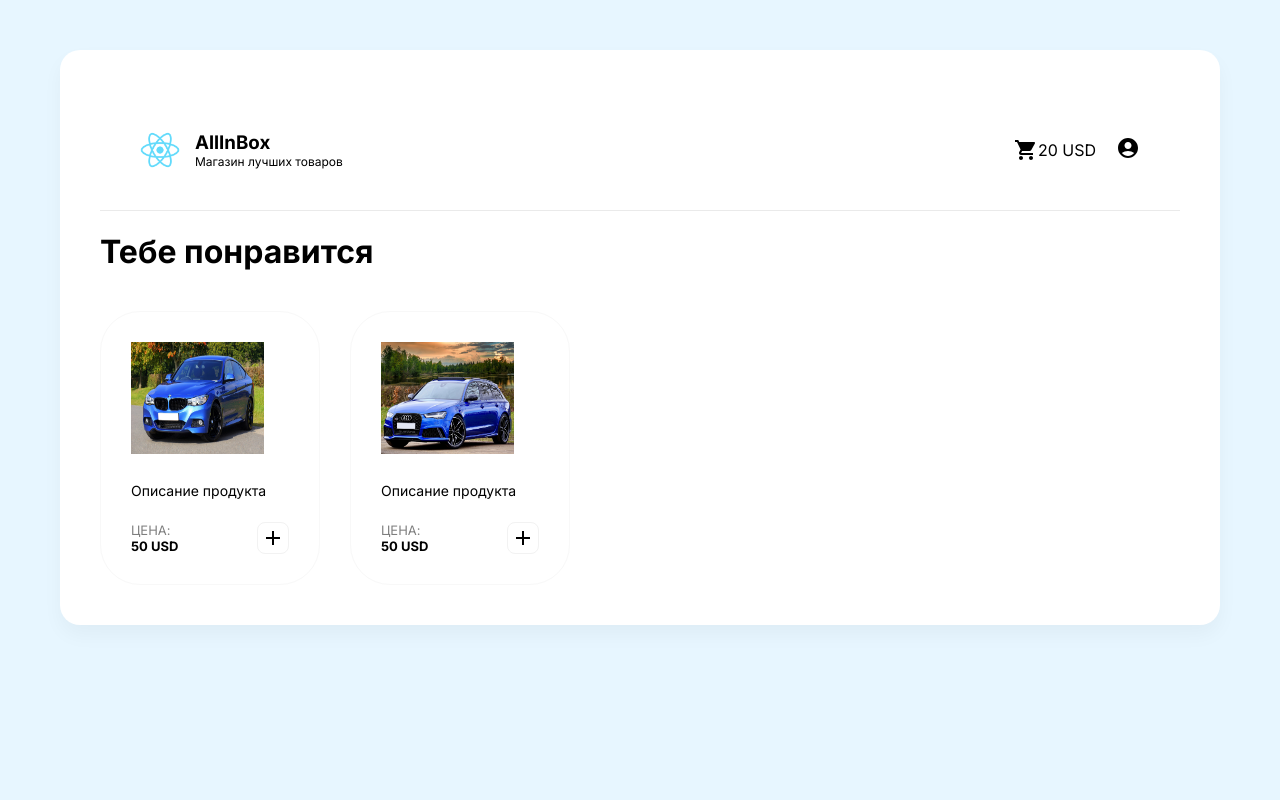
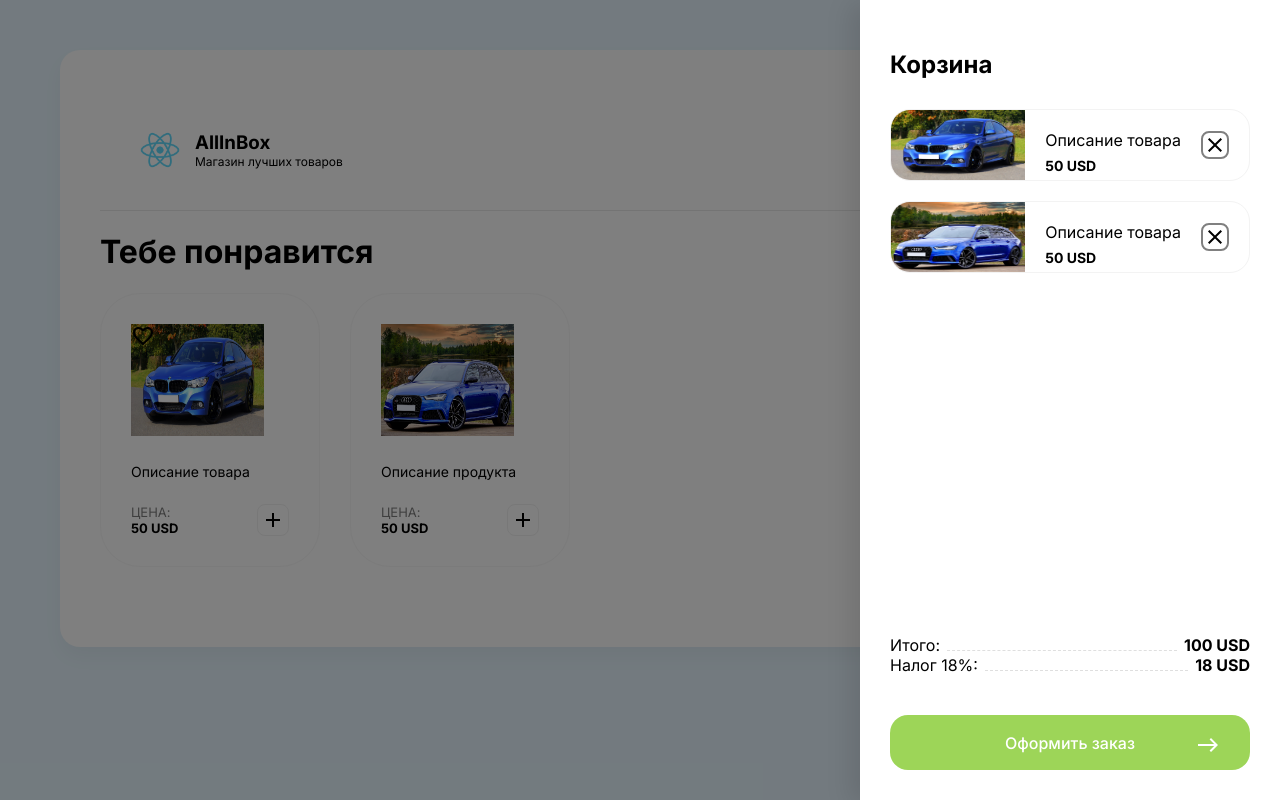
Before and after one commit to Cumali99/online-store, a React (Create React App) app: page / in a window 1280 px wide. Built offline with nearby package versions, Linux system fonts and the light colour scheme.

Commit message:
The shopping cart has been added

```diff
--- a/src/App.module.scss
+++ b/src/App.module.scss
@@ -1,3 +1,15 @@
+body {
+  margin: 0;
+
+  -webkit-font-smoothing: antialiased;
+  -moz-osx-font-smoothing: grayscale;
+  background: #e7f6ff;
+}
+
+* {
+  font-family: "Inter", system-ui;
+}
+
 .button {
   display: flex;
   align-items: center;
@@ -11,6 +23,43 @@
   cursor: pointer;
   &:hover {
     background: grey;
+  }
+}
+
+.greenButton {
+  width: 100%;
+  height: 55px;
+  background: #9dd558;
+  border-radius: 18px;
+  color: white;
+  margin-top: 40px;
+  border: none;
+  font-size: 16px;
+  font-weight: 500;
+  cursor: pointer;
+  transition: 0.1s ease-in;
+
+  &:hover {
+    background: lighten($color: #9dd558, $amount: 5%);
+  }
+  &:active {
+    background: darken($color: #9dd558, $amount: 5%);
+  }
+}
+
+.removeB {
+  // opacity: 0.4;
+  display: flex;
+  align-items: center;
+  justify-content: center;
+  border: 2px solid grey;
+  border-radius: 8px;
+  cursor: pointer;
+  transition: transform 0.4s ease-in-out, color 0.4s ease-in-out;
+
+  &:hover {
+    color: red;
+    transform: rotate(180deg);
   }
 }
 
@@ -28,13 +77,6 @@
 .imgProduct {
   width: 133px;
   height: 112px;
-}
-body {
-  margin: 0;
-  font-family: "Inter", system-ui;
-  -webkit-font-smoothing: antialiased;
-  -moz-osx-font-smoothing: grayscale;
-  background: #e7f6ff;
 }
 
 .flexRow {
@@ -110,12 +152,30 @@ body {
 }
 
 .content {
-  h1 {
-    margin-bottom: 40px;
+  margin-bottom: 40px;
+
+  .upBlock {
+    display: flex;
+    align-items: center;
+    justify-content: space-between;
+  }
+
+  .searchBlock {
+    display: flex;
+    border: 1px solid #f3f3f3;
+    align-items: center;
+    border-radius: 8px;
+    padding: 0 15px;
+    input {
+      border: 0;
+      padding: 13px;
+      font-size: 16px;
+      width: 200px;
+    }
   }
 }
 
-.featured {
+.featured /*избранные*/ {
   display: flex;
 
   .card {
@@ -124,6 +184,18 @@ body {
     width: 220px;
     border-radius: 40px;
     margin-right: 30px;
+    transition: box-shadow 0.2s ease-in-out, transform 0.2s ease-in-out;
+    cursor: pointer;
+
+    &:hover {
+      box-shadow: 0px 20px 35px rgba(0, 0, 0, 0.06);
+      transform: translateY(-5px);
+    }
+
+    .favorite {
+      position: absolute;
+      cursor: pointer;
+    }
 
     span {
       font-size: 13px;
@@ -147,3 +219,104 @@ body {
     align-items: center;
   }
 }
+
+.overlay {
+  position: absolute;
+  left: 0;
+  top: 0;
+  width: 100%;
+  height: 100%;
+  z-index: 1;
+  background: rgba(0, 0, 0, 0.5);
+}
+
+.drawer {
+  display: flex;
+  flex-direction: column;
+  position: absolute;
+  width: 420px;
+  height: 100%;
+  right: 0;
+  background: white;
+  box-shadow: -10px 4px 24px rgba(0, 0, 0, 0.1);
+  padding: 30px;
+
+  h2 {
+    margin-bottom: 30px;
+  }
+
+  .greenButton {
+    position: relative;
+
+    &:hover {
+      .eastIcon {
+        transform: translateX(5px);
+      }
+
+      &:active {
+        .eastIcon {
+          transform: translateX(10px);
+        }
+      }
+    }
+    .eastIcon {
+      position: absolute;
+      right: 30px;
+      transition: transform 0.2s ease-in-out;
+    }
+  }
+}
+
+.cartItem {
+  display: flex;
+  align-items: center;
+  border: 1px solid #f3f3f3;
+  border-radius: 20px;
+  overflow: hidden;
+  margin-bottom: 20px;
+
+  img {
+    flex: 1;
+    width: 70px;
+    height: 70px;
+    background-size: contain;
+    background-position: 0 10px;
+    background-repeat: no-repeat;
+    margin-right: 20px;
+  }
+
+  div {
+    margin-right: 20px;
+
+    p {
+      font-size: 16px;
+      margin-bottom: 5px;
+    }
+
+    b {
+      font-size: 14px;
+    }
+  }
+}
+
+.items {
+  display: flex;
+  flex-direction: column;
+  flex: 1;
+}
+
+.cartTotalBlock {
+  div {
+    display: flex;
+    flex: 1;
+    height: 1px;
+    border-bottom: 1px dashed #dfdfdf;
+    position: relative;
+    top: -4px;
+    margin: 0 7px;
+  }
+  li {
+    display: flex;
+    align-items: flex-end;
+  }
+}
--- a/src/App.tsx
+++ b/src/App.tsx
@@ -2,11 +2,58 @@ import style from "./App.module.scss";
 import ShoppingCartIcon from "@mui/icons-material/ShoppingCart";
 import AccountCircleIcon from "@mui/icons-material/AccountCircle";
 import AddIcon from "@mui/icons-material/Add";
-import { display } from "@mui/system";
+import SearchIcon from "@mui/icons-material/Search";
+import FavoriteIconFalse from "@mui/icons-material/FavoriteBorder";
+import FavoriteIconTrue from "@mui/icons-material/Favorite";
+import CheckIcon from "@mui/icons-material/Check";
+import CloseIcon from "@mui/icons-material/Close";
+import EastIcon from "@mui/icons-material/East";
 
 function App() {
   return (
     <div className={style.wrapper}>
+      <div className={style.overlay}>
+        <div className={style.drawer}>
+          <h2>Корзина</h2>
+          <div className={style.items}>
+            <div className={style.cartItem}>
+              <img width={70} height={70} src="/img/car/car1.jpg" alt="" />
+              <div>
+                <p>Описание товара</p>
+                <b>50 USD</b>
+              </div>
+              <div className={style.removeB}>
+                <CloseIcon />
+              </div>
+            </div>
+            <div className={style.cartItem}>
+              <img width={70} height={70} src="/img/car/car2.jpg" alt="" />
+              <div>
+                <p>Описание товара</p>
+                <b>50 USD</b>
+              </div>
+              <div className={style.removeB}>
+                <CloseIcon />
+              </div>
+            </div>
+          </div>
+          <ul className={style.cartTotalBlock}>
+            <li>
+              <span>Итого:</span>
+              <div></div>
+              <b>100 USD</b>
+            </li>
+            <li>
+              <span>Налог 18%:</span>
+              <div></div>
+              <b>18 USD</b>
+            </li>
+          </ul>
+          <button className={`${style.greenButton}`}>
+            Оформить заказ <EastIcon className={style.eastIcon} />
+          </button>
+        </div>
+      </div>
       <header className={style.header}>
         <div className={style.headerLeft}>
           <img width={40} height={40} src="/logo512.png" alt="лого" />
@@ -25,16 +72,25 @@ function App() {
         </ul>
       </header>
       <div className={style.content}>
-        <h1>Тебе понравится</h1>
+        <div className={style.upBlock}>
+          <h1>Тебе понравится</h1>
+          <div className={style.searchBlock}>
+            <SearchIcon />
+            <input type="text" placeholder="Поиск..." />
+          </div>
+        </div>
 
         <div className={style.featured}>
           <div className={style.card}>
+            <div className={style.favorite}>
+              <FavoriteIconFalse />
+            </div>
             <img
               className={style.imgProduct}
               src="/img/car/car1.jpg"
               alt="картинка товара"
             />
-            <h5>Описание продукта</h5>
+            <h5>Описание товара</h5>
             <div className={style.cardBottom}>
               <div className={style.flexColumn}>
                 <span>Цена:</span>
```
